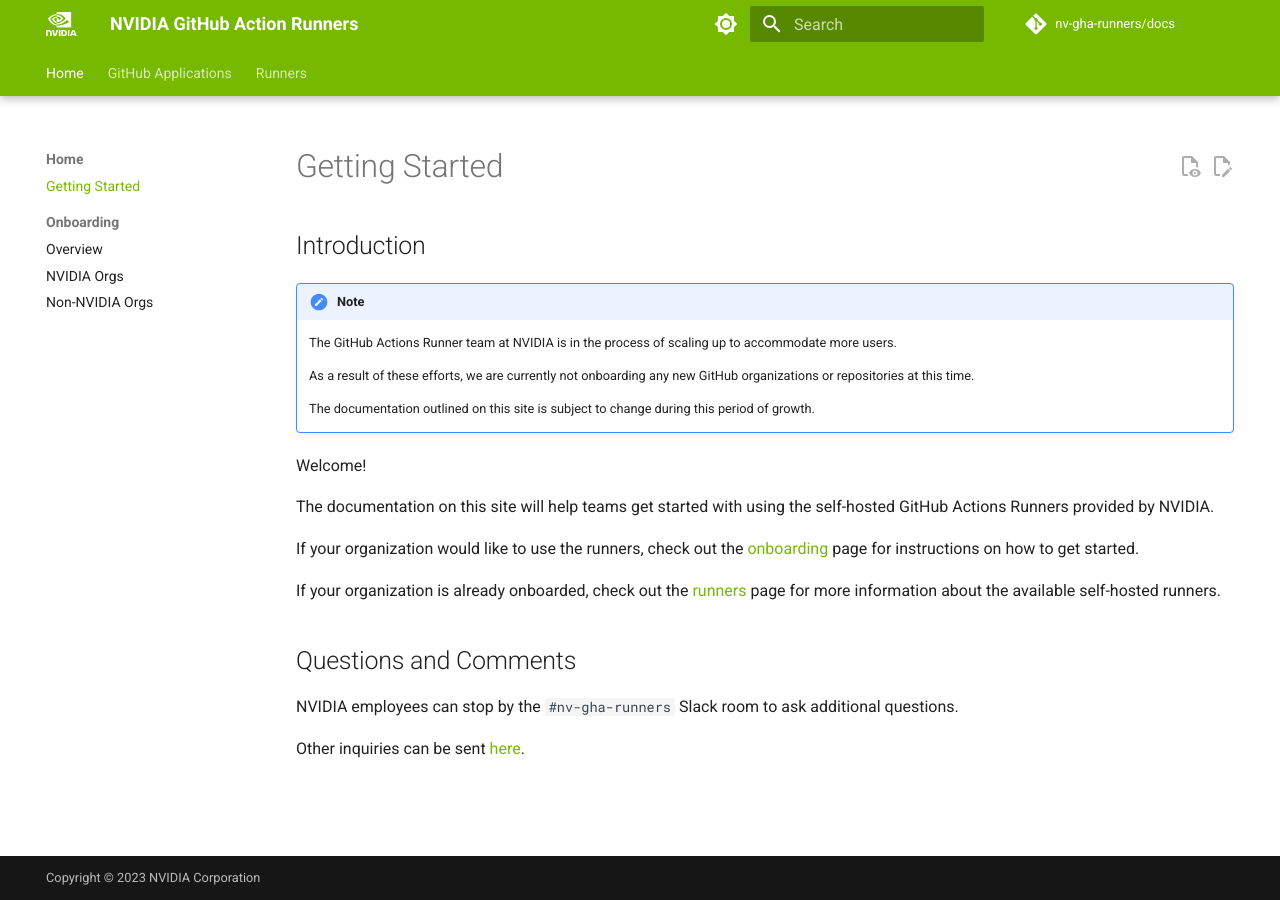
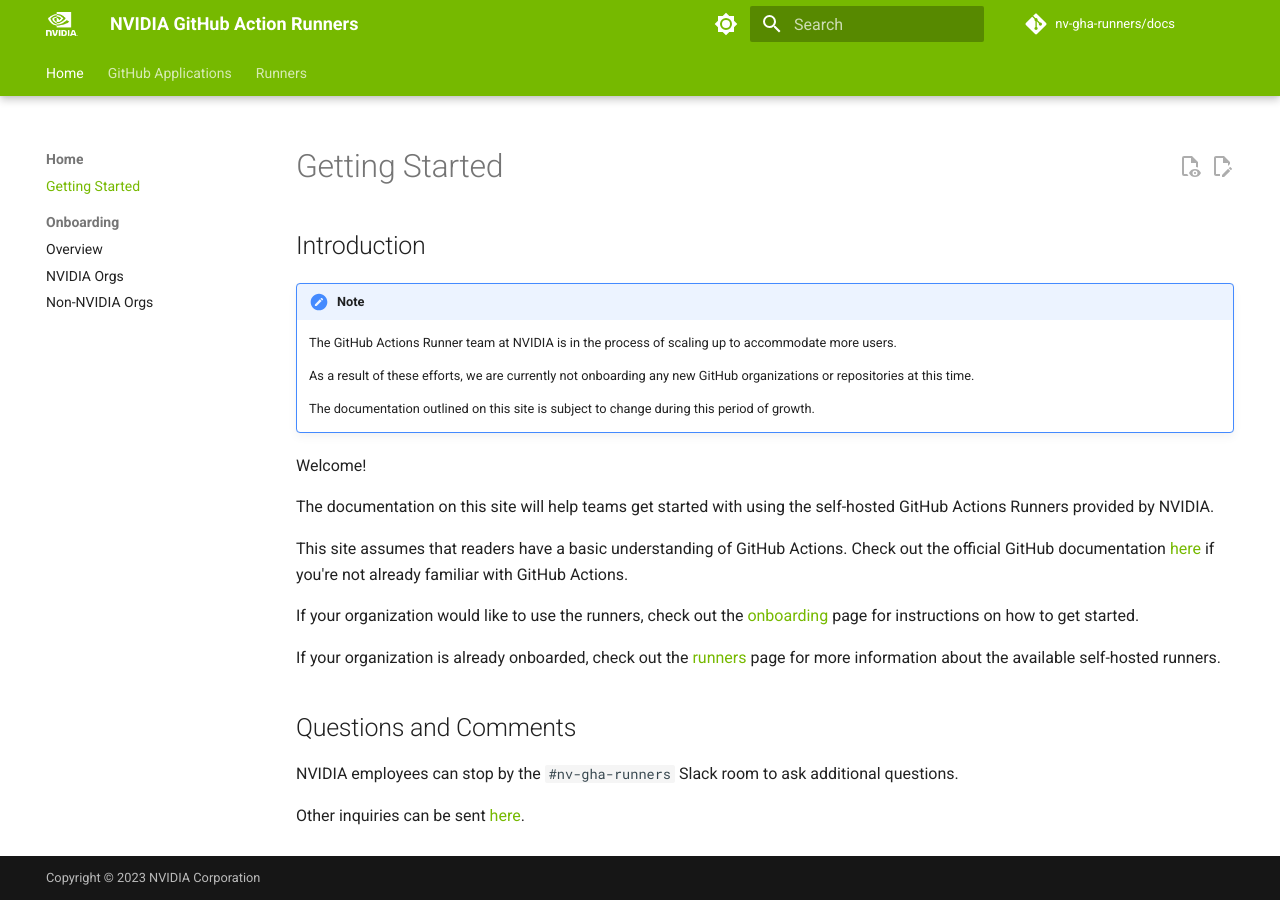
Before and after one commit to nv-gha-runners/docs, an MkDocs documentation site: the page built from docs/index.md, in a window 1280 px wide. Built offline with MkDocs 1.6.1 and Material for MkDocs 9.7.7, drawn with Linux system fonts in a browser that asks for light colours; comment, search, counter and statistics services are not loaded.

Commit message:
add GHAs docs link

```diff
--- a/docs/index.md
+++ b/docs/index.md
@@ -19,6 +19,8 @@ Welcome!
 
 The documentation on this site will help teams get started with using the self-hosted GitHub Actions Runners provided by NVIDIA.
 
+This site assumes that readers have a basic understanding of GitHub Actions. Check out the official GitHub documentation [here](https://docs.github.com/en/actions) if you're not already familiar with GitHub Actions.
+
 If your organization would like to use the runners, check out the [onboarding](./onboarding/) page for instructions on how to get started.
 
 If your organization is already onboarded, check out the [runners](./runners/index.md) page for more information about the available self-hosted runners.
```
